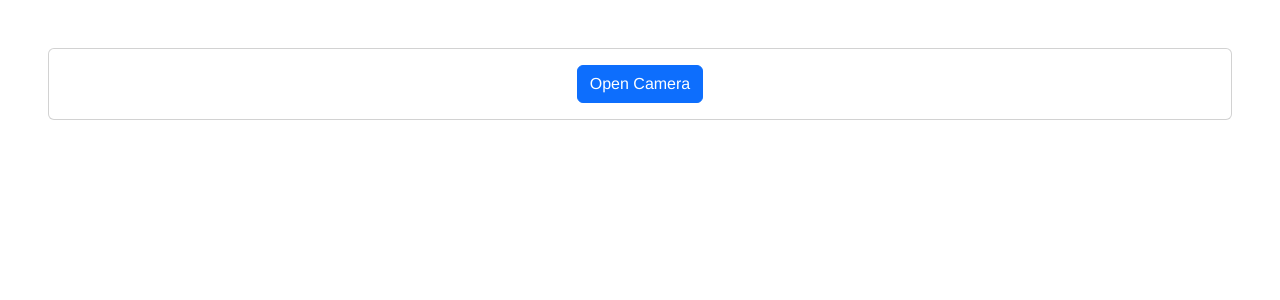
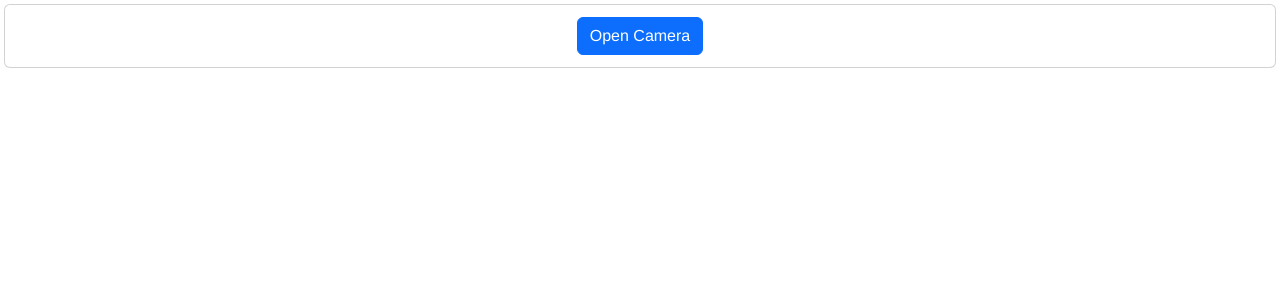
Before and after one commit to VK/j-nuts-memory-join, a Vue app: page / in a window 1280 px wide. Shown: the top 300 px of the page. Built offline with nearby package versions, Linux system fonts and the light colour scheme.

Commit message:
test sizes

```diff
--- a/src/App.vue
+++ b/src/App.vue
@@ -1,5 +1,5 @@
 <template>
-  <div class="w-100 p-5">
+  <div class="w-100 p-1">
   <SelfieCamera/>
   </div>
 </template>
--- a/src/components/SelfieCamera.vue
+++ b/src/components/SelfieCamera.vue
@@ -1,5 +1,5 @@
 <template>
-  <div class="card w-100 p-2">
+  <div class="card w-100 p-1">
     <div class="camera-button mt-2 mb-2">
       <button
         class="btn btn-primary"
@@ -35,8 +35,8 @@
           v-show="isPhotoTaken"
           id="photoTaken"
           ref="canvas"
-          :width="300"
-          :height="300"
+          :width="450"
+          :height="337.5"
         ></canvas>
       </div>
     </div>
@@ -131,7 +131,7 @@ export default {
       this.isPhotoTaken = !this.isPhotoTaken;
       const context = this.$refs.canvas.getContext("2d");
 
-      context.drawImage(this.$refs.camera, 110, 35, 420, 420, 0, 0, 300, 300);
+      context.drawImage(this.$refs.camera, 0, 0, 450, 337.5);
     },
 
     downloadImage() {
@@ -205,8 +205,8 @@ body {
 
 #videobox canvas {
   position: absolute;
-  top: 20px;
-  left: 75px;
+  top: 0;
+  left: 0;
   z-index: 1100;
 }
 
```
